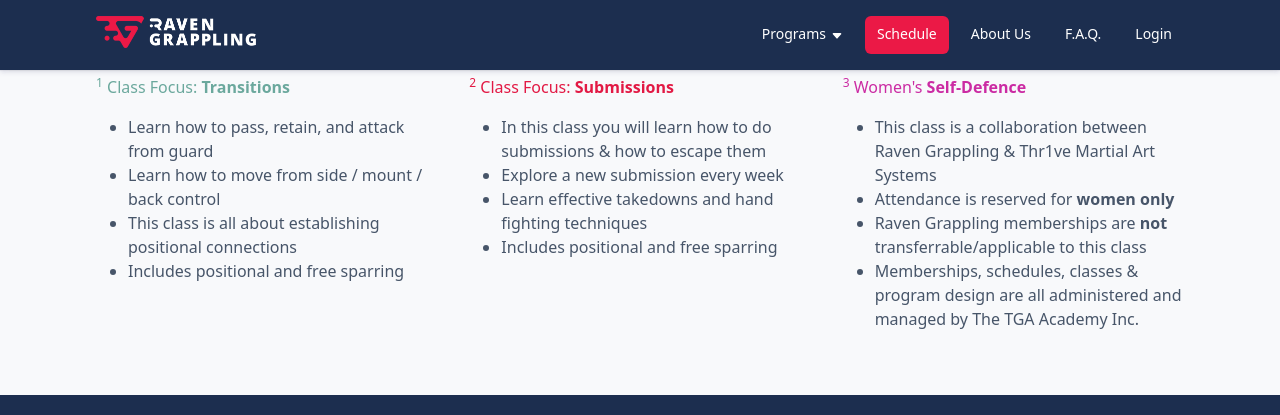
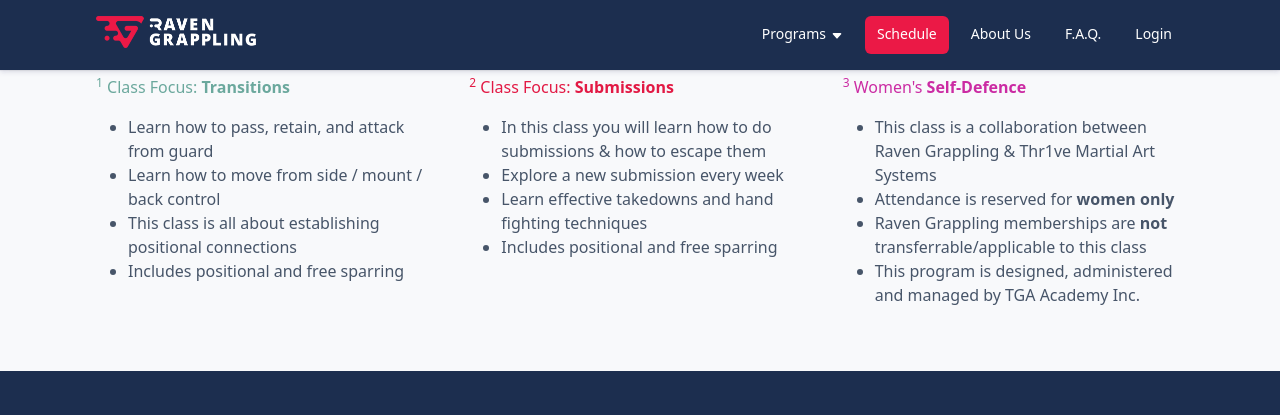
Before and after one commit to RavenGrappling/RavenGrappling.github.io, a Jekyll site: the page built from pages/schedule.html, in a window 1280 px wide and 900 px high, scrolled down 1075 px, cut to the strip 0-415 px from the top of the window. Built offline with Jekyll 4.4.1, drawn with Linux system fonts in a browser that asks for light colours.

Commit message:
Update schedule.html

```diff
--- a/pages/schedule.html
+++ b/pages/schedule.html
@@ -275,7 +275,7 @@
           Raven Grappling memberships are <strong>not</strong> transferrable/applicable to this class
         </li>
         <li>
-          Memberships, schedules, classes & program design are all administered and managed by The TGA Academy Inc.
+          This program is designed, administered and managed by TGA Academy Inc.
         </li>
       </ul>
     </div>
```
